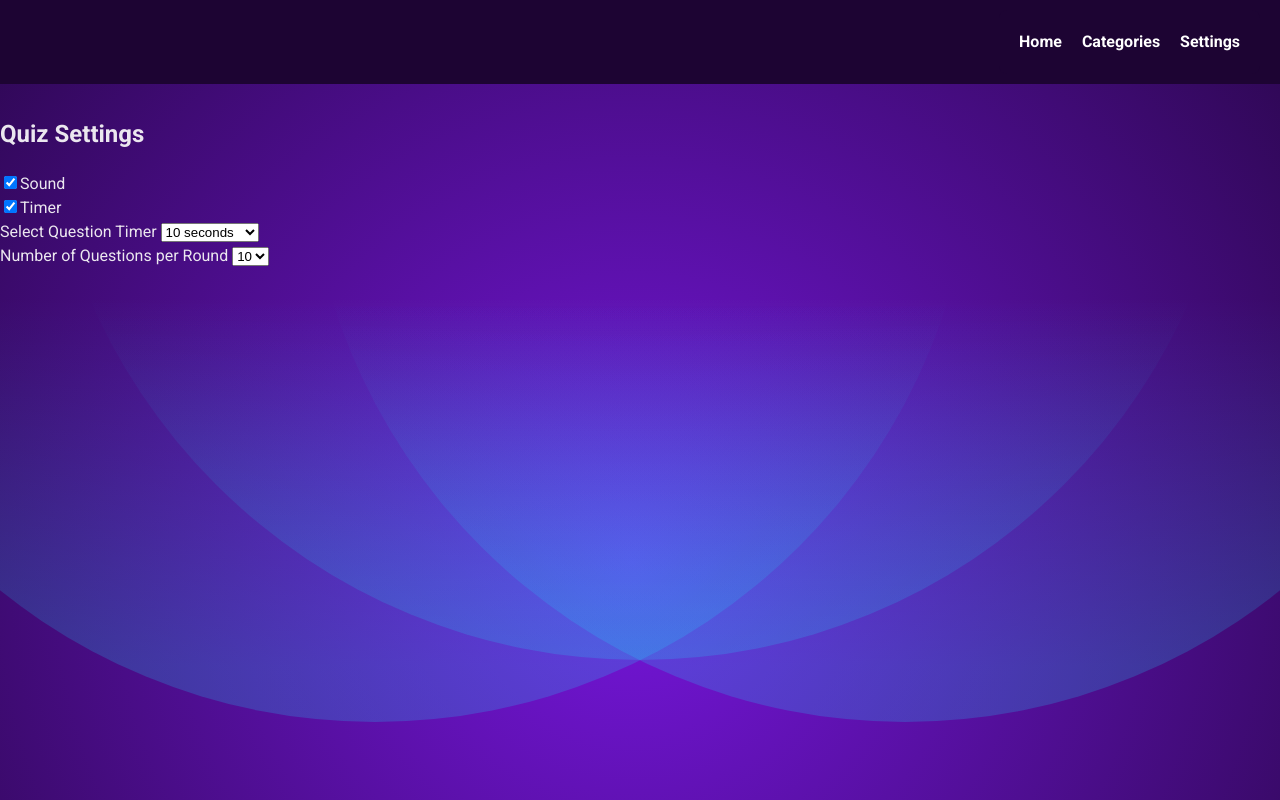
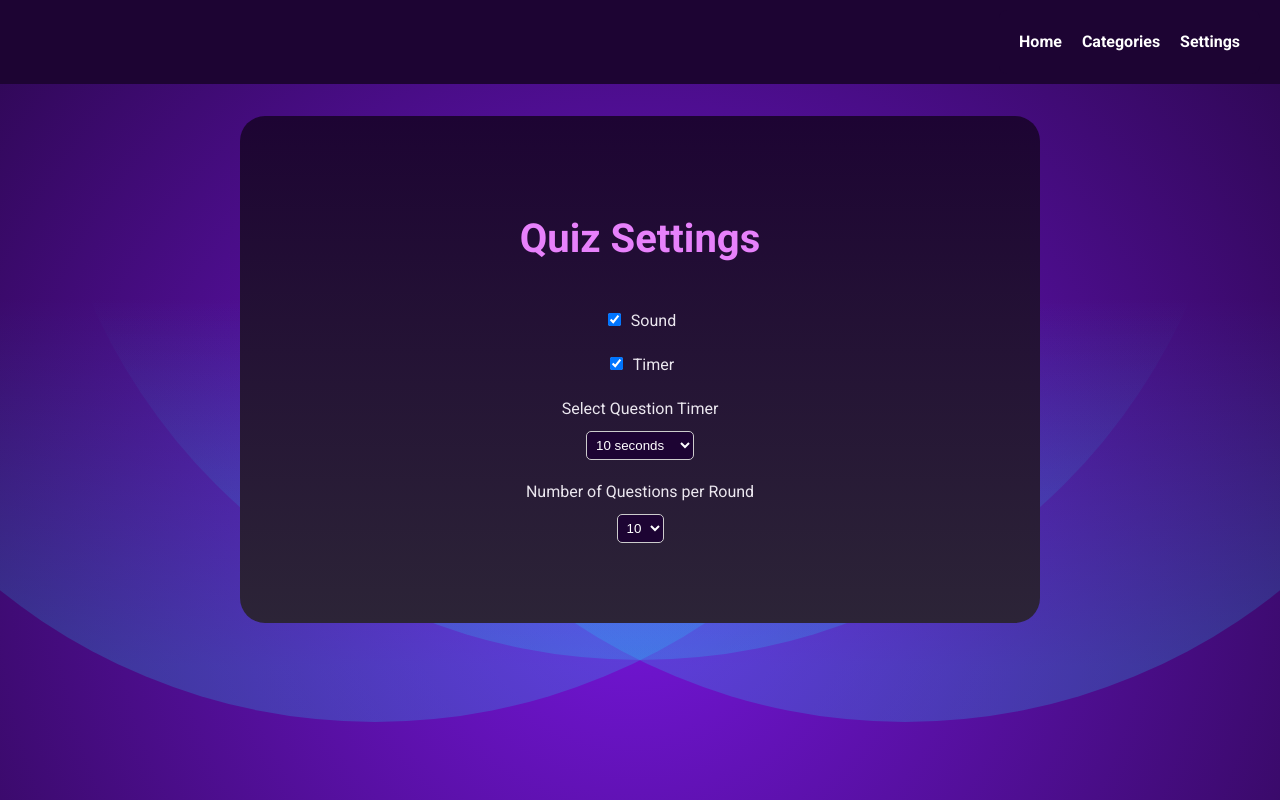
Before and after one commit to ms-tech-geek/quiz-app, a React (Vite) app: page /settings in a window 1280 px wide. Built offline with nearby package versions, Linux system fonts and the light colour scheme.

Commit message:
styling settings component

```diff
--- /dev/null
+++ b/src/components/Settings/Settings.css
@@ -0,0 +1,46 @@
+.settings-container {
+  font-family: 'Roboto', sans-serif;
+  color: #ebe7ef;
+  text-align: center;
+  padding: 60px 20px;
+  background: linear-gradient(180deg, #1d0433 0%, #2c2437 100%);
+  max-width: 50rem;
+  margin: auto;
+  border-radius: 25px;
+}
+
+.settings-container h2 {
+  font-size: 2.5em;
+  margin-bottom: 40px;
+  color: #e781fb;
+}
+
+.setting {
+  margin-bottom: 20px;
+}
+
+.setting label {
+  display: block;
+  margin-bottom: 10px;
+}
+
+.setting select,
+.setting input[type='checkbox'] {
+  padding: 5px;
+}
+
+.setting select {
+  background-color: #1d0433;
+  color: #fff;
+  border: 1px solid #ccc;
+  border-radius: 5px;
+}
+
+.setting select option {
+  background-color: #1d0433;
+  color: #fff;
+}
+
+.setting input[type='checkbox'] {
+  margin-right: 10px;
+}
--- a/src/components/Settings/Settings.jsx
+++ b/src/components/Settings/Settings.jsx
@@ -1,5 +1,6 @@
 import React, { useContext } from 'react';
 import { SettingsContext } from '../../context/SettingsContext';
+import './Settings.css';
 
 const Settings = () => {
   const { settings, updateSettings } = useContext(SettingsContext);
```
